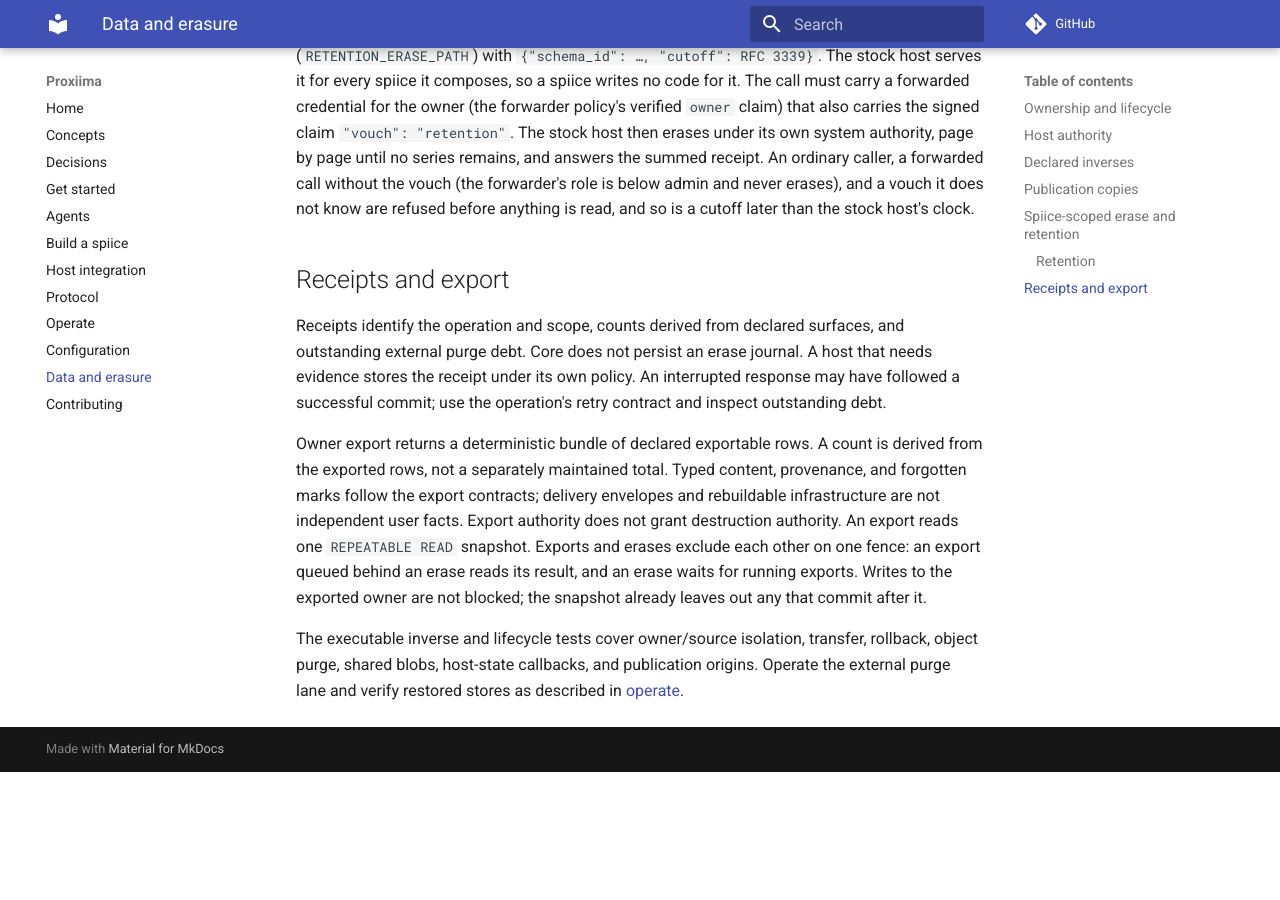
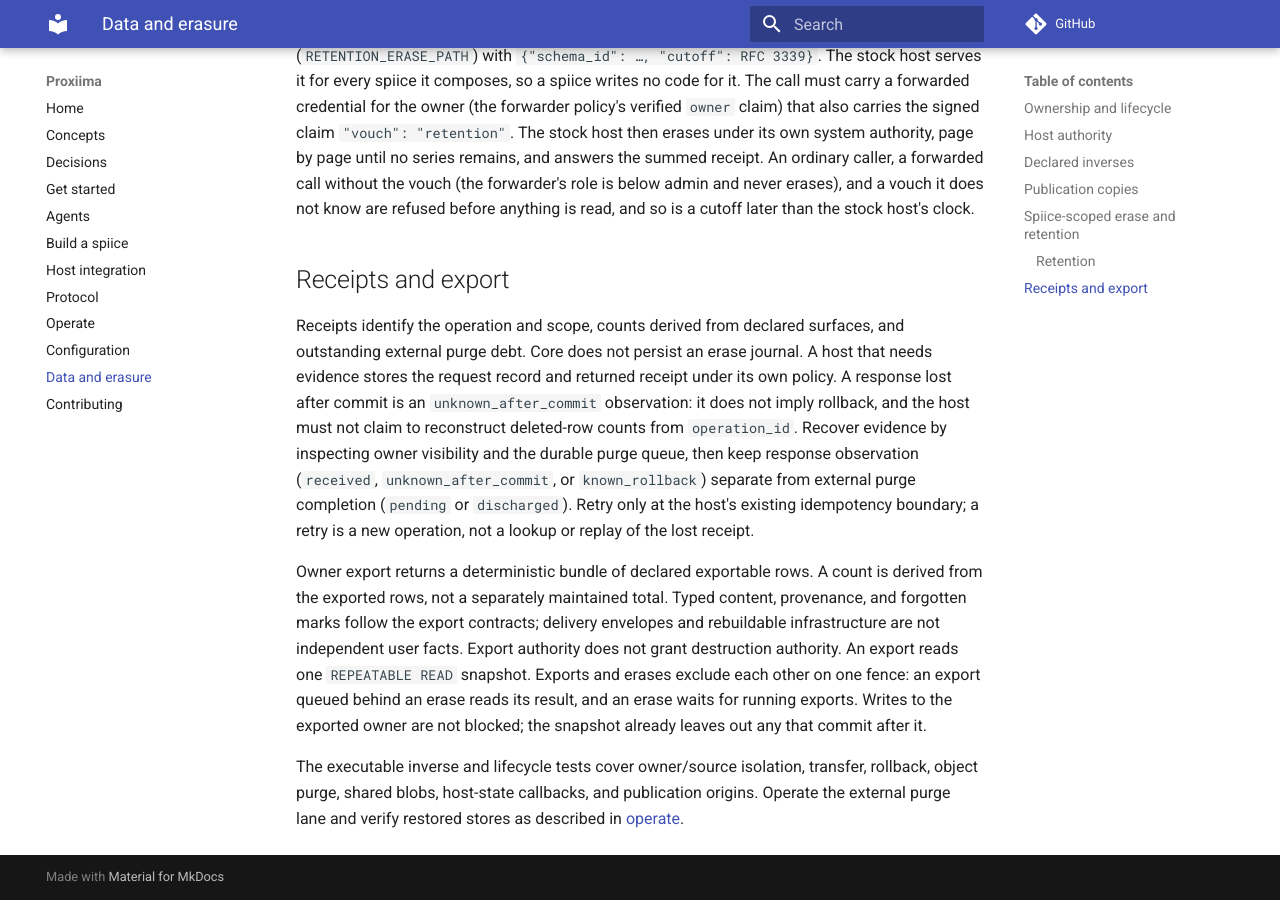
Before and after one commit to Aquilo-Solution-S/Proxima, an MkDocs documentation site: the page built from docs/data-and-erasure.md, in a window 1280 px wide and 900 px high, scrolled down 4108 px. Built offline with MkDocs 1.6.1 and Material for MkDocs 9.7.7, drawn with Linux system fonts in a browser that asks for light colours; comment, search, counter and statistics services are not loaded; before the commit the page ends 4880 px from its top, so only the background shows below that.

Commit message:
docs(proxiima): specify host-owned erase recovery
Separate response observation from external purge completion. Document host-owned recovered evidence after response loss, the absence of core receipt lookup, retry boundaries, and reconciliation before opening a restored store.

Tesla-Valve: Database destruction and purge debt retain their existing atomic owner; recovery evidence stays with the host.
Co-Authored-By: Codex <noreply@openai.com>

```diff
--- a/docs/data-and-erasure.md
+++ b/docs/data-and-erasure.md
@@ -192,9 +192,15 @@ cutoff later than the stock host's clock.
 
 Receipts identify the operation and scope, counts derived from declared
 surfaces, and outstanding external purge debt. Core does not persist an erase
-journal. A host that needs evidence stores the receipt under its own policy.
-An interrupted response may have followed a successful commit; use the
-operation's retry contract and inspect outstanding debt.
+journal. A host that needs evidence stores the request record and returned
+receipt under its own policy. A response lost after commit is an
+`unknown_after_commit` observation: it does not imply rollback, and the host
+must not claim to reconstruct deleted-row counts from `operation_id`. Recover
+evidence by inspecting owner visibility and the durable purge queue, then keep
+response observation (`received`, `unknown_after_commit`, or `known_rollback`)
+separate from external purge completion (`pending` or `discharged`). Retry only
+at the host's existing idempotency boundary; a retry is a new operation, not a
+lookup or replay of the lost receipt.
 
 Owner export returns a deterministic bundle of declared exportable rows. A
 count is derived from the exported rows, not a separately maintained total.
```
Also changed, not shown: docs/host-integration.md (+9 -2 lines), docs/operate.md (+5 -2 lines).
